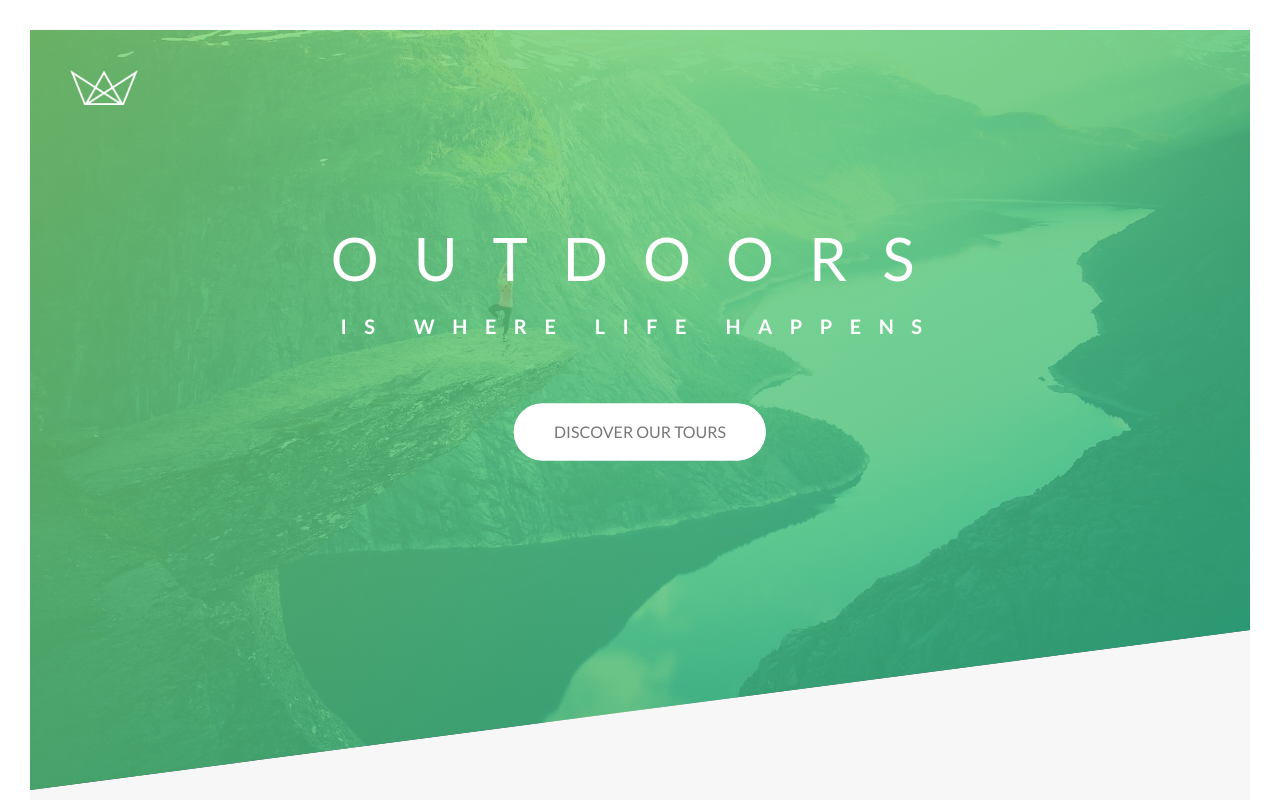
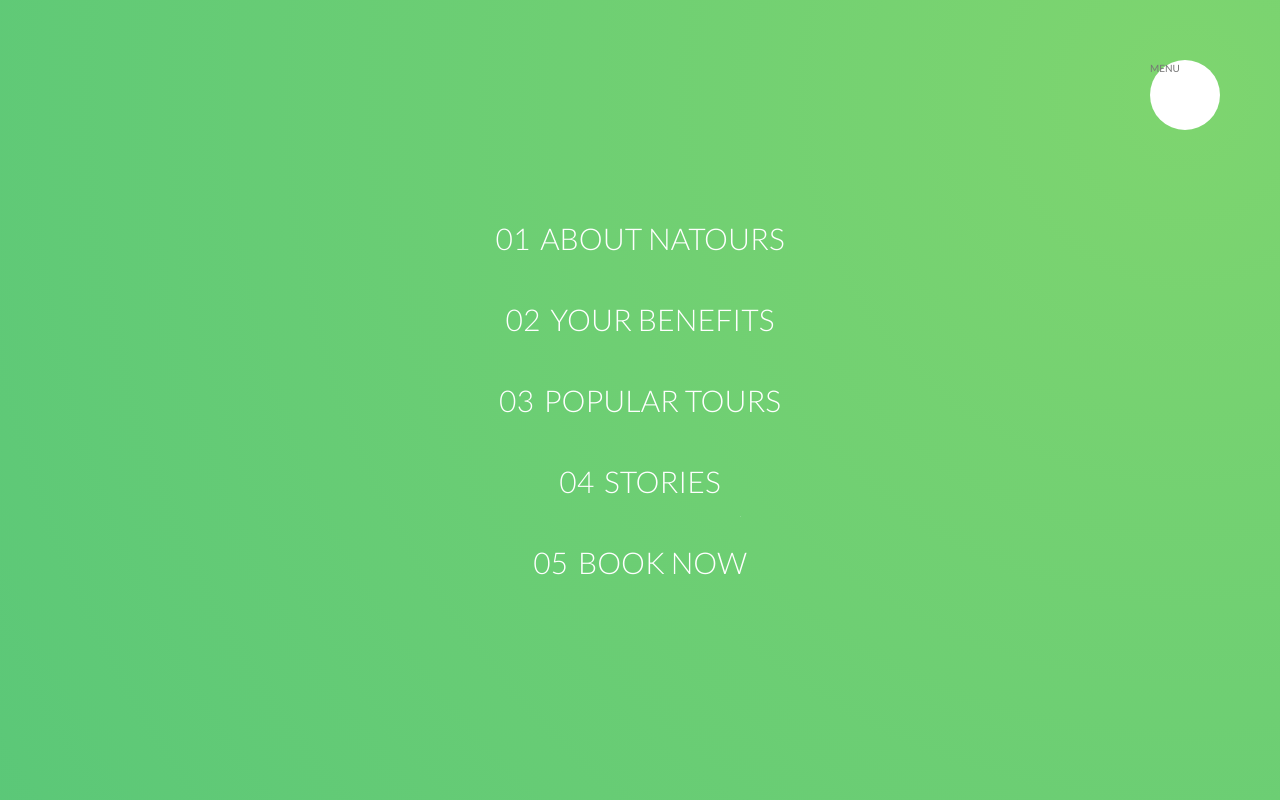
Before and after one commit to nym1k/Natours, a website: page index.html in a window 1280 px wide. Shown: the top 800 px of the page. Drawn offline with Linux system fonts and the light colour scheme.

Commit message:
Started the navigation

```diff
--- a/index.html
+++ b/index.html
@@ -14,6 +14,25 @@
         <title>Natours | Exciting tours for adventurous people</title>
     </head>
     <body>
+
+      <div class="navigation">
+        <input type="checkbox" class="navigation__checkbox" id="navi-toggle">
+
+        <label for="navi-toggle" class="navigation__button">MENU</label>
+
+        <div class="navigation__background">&nbsp;</div>
+
+        <div class="navigation__nav">
+          <ul class="navigation__list">
+            <li class="navigation__item"><a href="#" class="navigation__link"><span>01</span>About Natours</a></li>
+            <li class="navigation__item"><a href="#" class="navigation__link"><span>02</span>Your Benefits</a></li>
+            <li class="navigation__item"><a href="#" class="navigation__link"><span>03</span>Popular Tours</a></li>
+            <li class="navigation__item"><a href="#" class="navigation__link"><span>04</span>Stories</a></li>
+            <li class="navigation__item"><a href="#" class="navigation__link"><span>05</span>Book Now</a></li>
+          </ul>
+        </div>
+      </div>
+
       <header class="header">
         <div class="header__logo-box">
           <img src="img/logo-white.png" alt="Logo" class="header__logo">
--- a/sass/abstracts/_mixins.scss
+++ b/sass/abstracts/_mixins.scss
@@ -5,3 +5,9 @@
     clear: both;
   }
 }
+
+@mixin center-horizontal-vertical {
+  top: 50%;
+  left: 50%;
+  transform: translate(-50%,-50%);
+}
--- /dev/null
+++ b/sass/layout/_navigation.scss
@@ -0,0 +1,77 @@
+.navigation {
+  &__checkbox {
+    display: none;
+  }
+
+  &__button {
+    background-color: $color-white;
+    height: 7rem;
+    width: 7rem;
+    position: fixed;
+    top: 6rem;
+    right: 6rem;
+    border-radius: 50%;
+    z-index: 2000;
+  }
+
+  &__background {
+    height: 6rem;
+    width: 6rem;
+    border-radius: 50%;
+    position: fixed;
+    top: 6.5rem;
+    right: 6.5rem;
+    background-image: radial-gradient($color-primary-light, $color-primary-dark);
+    z-index: 1000;
+
+    transform: scale(80);
+  }
+
+  &__nav {
+    height: 100vh;
+    width: 100%;
+    position: fixed;
+    top: 0;
+    right: 0;
+    z-index: 1500;
+  }
+
+  &__list {
+    position: absolute;
+    @include center-horizontal-vertical;
+    list-style: none;
+    text-align: center;
+  }
+
+  &__item {
+    margin: 1rem;
+  }
+
+  &__link {
+    &:link,
+    &:visited {
+      display: inline-block;
+      font-size: 3rem;
+      font-weight: 300;
+      padding: 1rem 2rem;
+      color: $color-white;
+      text-decoration: none;
+      text-transform: uppercase;
+      background-image: linear-gradient(120deg, transparent 0%, transparent 50%, $color-white 50%);
+      background-size: 220%;
+      transition: all .4s;
+
+      span {
+        margin-right: 1rem;
+        display: inline-block;
+      }
+    }
+
+    &:hover,
+    &:active {
+      background-position: 100%;
+      color: $color-primary;
+      transform: translateX(1rem);
+    }
+  }
+}
--- a/sass/main.scss
+++ b/sass/main.scss
@@ -18,5 +18,6 @@
 @import "layout/footer";
 @import "layout/grid";
 @import "layout/header";
+@import "layout/navigation";
 
 @import "pages/home";
```
Also changed, not shown: css/style.css.
